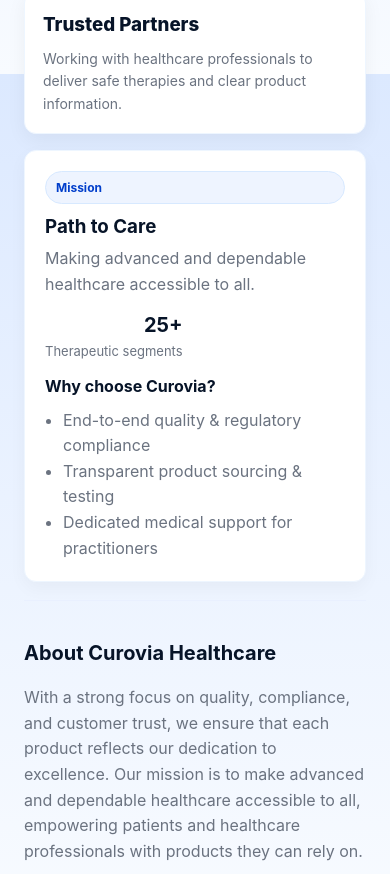
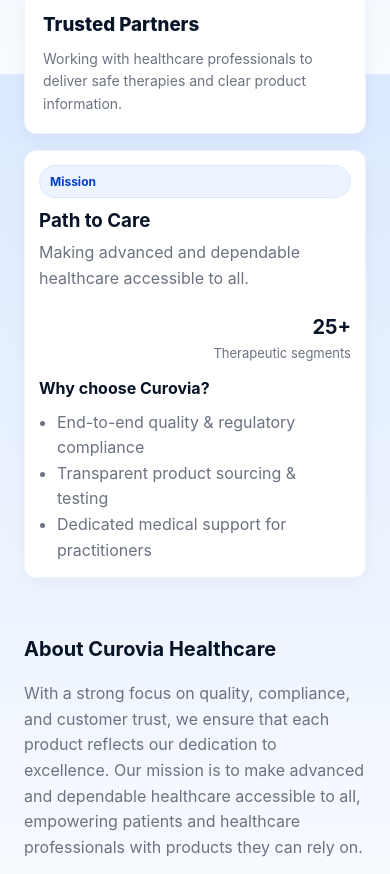
Before and after one commit to Dheeraj4565/curoviahealthcare, a plain HTML site: page index.html in a window 390 px wide. Shown: the part 770-1644 px from the top of the page. Drawn offline with Linux system fonts and the light colour scheme.

Commit message:
Update index.html

```diff
--- a/index.html
+++ b/index.html
@@ -70,6 +70,8 @@
       border-radius:12px;
       box-shadow:0 6px 18px rgba(2,6,23,0.04);
       margin-bottom:20px;
+      position:relative; /* make header the positioned ancestor for nav-panel */
+      z-index:100; /* ensure header sits above watermark */
     }
     .brand{display:flex;align-items:center;gap:12px}
     .logo{
@@ -80,8 +82,7 @@
     .brand p{margin:0;color:var(--muted);font-size:12px}
 
     /* NAV */
-    nav{display:flex;align-items:center;gap:12px;}
-
+    nav{display:flex;align-items:center;gap:12px;position:relative} /* positioned ancestor too */
     .nav-full{display:flex;gap:10px;align-items:center}
     .nav-panel{display:none} /* mobile panel controlled by JS */
 
@@ -147,8 +148,21 @@
     .card h3{margin:0 0 8px;color:var(--text);font-weight:800}
     .card p{margin:0;color:var(--muted);font-size:14px}
 
-    .right-hero{background:var(--card);padding:20px;border-radius:12px;box-shadow:0 6px 18px rgba(2,6,23,0.04);border:1px solid #eef6ff}
+    .right-hero{background:var(--card);padding:20px;border-radius:12px;box-shadow:0 6px 18px rgba(2,6,23,0.04);border:1px solid #eef6ff;min-width:0}
     .pill{padding:6px 10px;border-radius:999px;background:#eef4ff;border:1px solid #d7e9ff;font-size:13px;color:#003ecb;font-weight:700}
+
+    /* Fix: ensure children can shrink and not force overflow */
+    .right-hero, .right-hero * { min-width: 0; box-sizing: border-box; }
+
+    /* Top row inside right-hero should be flexible/wrap */
+    .right-hero .right-top {
+      display:flex;
+      justify-content:space-between;
+      align-items:center;
+      gap:12px;
+      flex-wrap:wrap;
+    }
+    .right-hero .right-top .stats { min-width:0; text-align:right; flex:0 0 auto; }
 
     section{padding:36px 0;border-top:1px solid #e9f0ff}
     h2{color:var(--text);font-size:20px;margin:0 0 10px}
@@ -254,7 +268,7 @@
         flex-direction:column;
         gap:8px;
         min-width:160px;
-        z-index:50;
+        z-index:9999;
         border:1px solid #eef6ff;
       }
       .nav-panel a{display:block;padding:10px 12px;border-radius:8px}
@@ -279,6 +293,11 @@
         background-size:120%;
         opacity:var(--wm-opacity-xs);
       }
+
+      /* when stacked, ensure right-top row wraps sensibly */
+      .right-hero .right-top { justify-content:flex-start; }
+      .right-hero .right-top .stats { text-align:left; width:100%; order:2; margin-top:8px; }
+      .right-hero { padding:14px; }
     }
 
     /* tiny screens */
@@ -362,13 +381,13 @@
         </div>
 
         <aside class="right-hero" aria-label="Brand highlights">
-          <div style="display:flex;justify-content:space-between;align-items:center;gap:12px;margin-bottom:12px;flex-wrap:wrap">
+          <div class="right-top" style="margin-bottom:12px;">
             <div>
               <div class="pill">Mission</div>
               <h3 style="margin:8px 0 4px">Path to Care</h3>
               <p class="muted" style="margin:0">Making advanced and dependable healthcare accessible to all.</p>
             </div>
-            <div style="text-align:right;min-width:80px">
+            <div class="stats" style="text-align:right;">
               <div style="font-weight:700;font-size:20px">25+</div>
               <div class="muted" style="font-size:13px">Therapeutic segments</div>
             </div>
```
